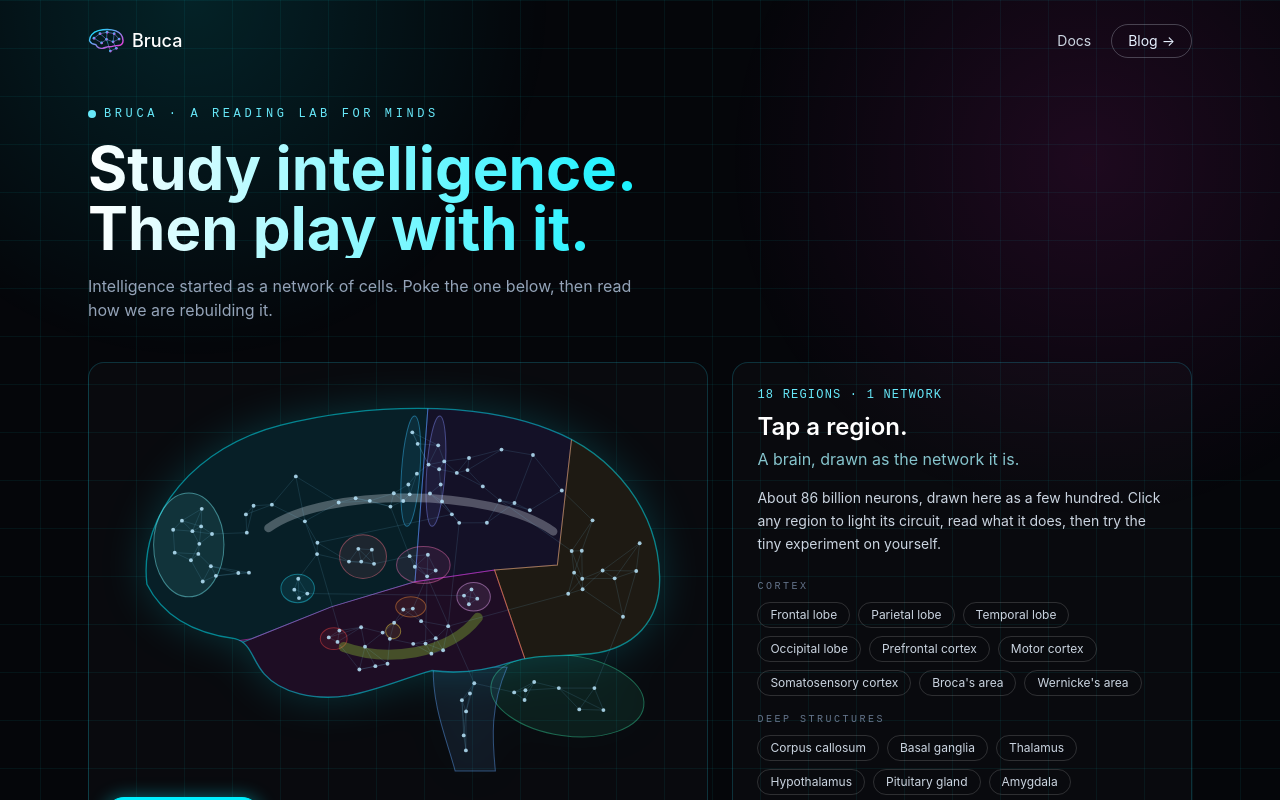
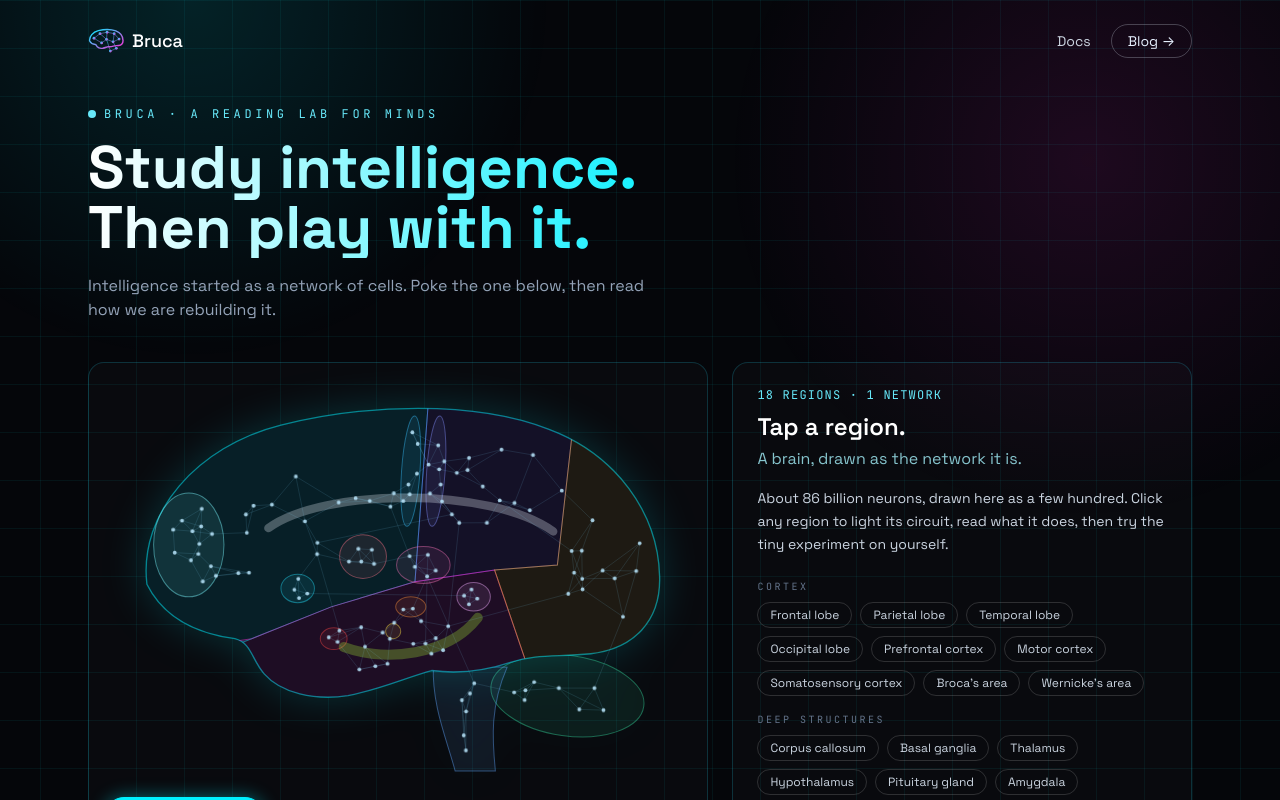
Before and after one commit to cap1k0/blogmain, a Next.js app: page / in a window 1280 px wide. Shown: the top 800 px of the page. Built offline with nearby package versions, Linux system fonts and the light colour scheme.

Commit message:
Update globals.css

```diff
--- a/app/globals.css
+++ b/app/globals.css
@@ -1,8 +1,8 @@
+@import url("https://fonts.googleapis.com/css2?family=Space+Grotesk:wght@400;500;600;700&family=JetBrains+Mono:wght@400;500&display=swap");
 @tailwind base;
 @tailwind components;
 @tailwind utilities;
 
-@import url("https://fonts.googleapis.com/css2?family=Space+Grotesk:wght@400;500;600;700&family=JetBrains+Mono:wght@400;500&display=swap");
 
 :root {
   --bg: #05060a;
@@ -151,3 +151,10 @@ body::before {
     box-shadow: 0 0 0 0 rgba(0, 240, 255, 0);
   }
 }
+
+/* brain network: signal cascade */
+@keyframes nodeFire { 35% { transform: scale(2.8); fill: #fff; fill-opacity: 1; } }
+@keyframes edgeFire { 35% { stroke: #fff; stroke-opacity: 1; stroke-width: 2; } }
+.n-fire { transform-box: fill-box; transform-origin: center; animation: nodeFire 0.9s ease-out both; }
+.e-fire { animation: edgeFire 0.9s ease-out both; }
+@media (prefers-reduced-motion: reduce) { .n-fire, .e-fire { animation: none; } }
```
